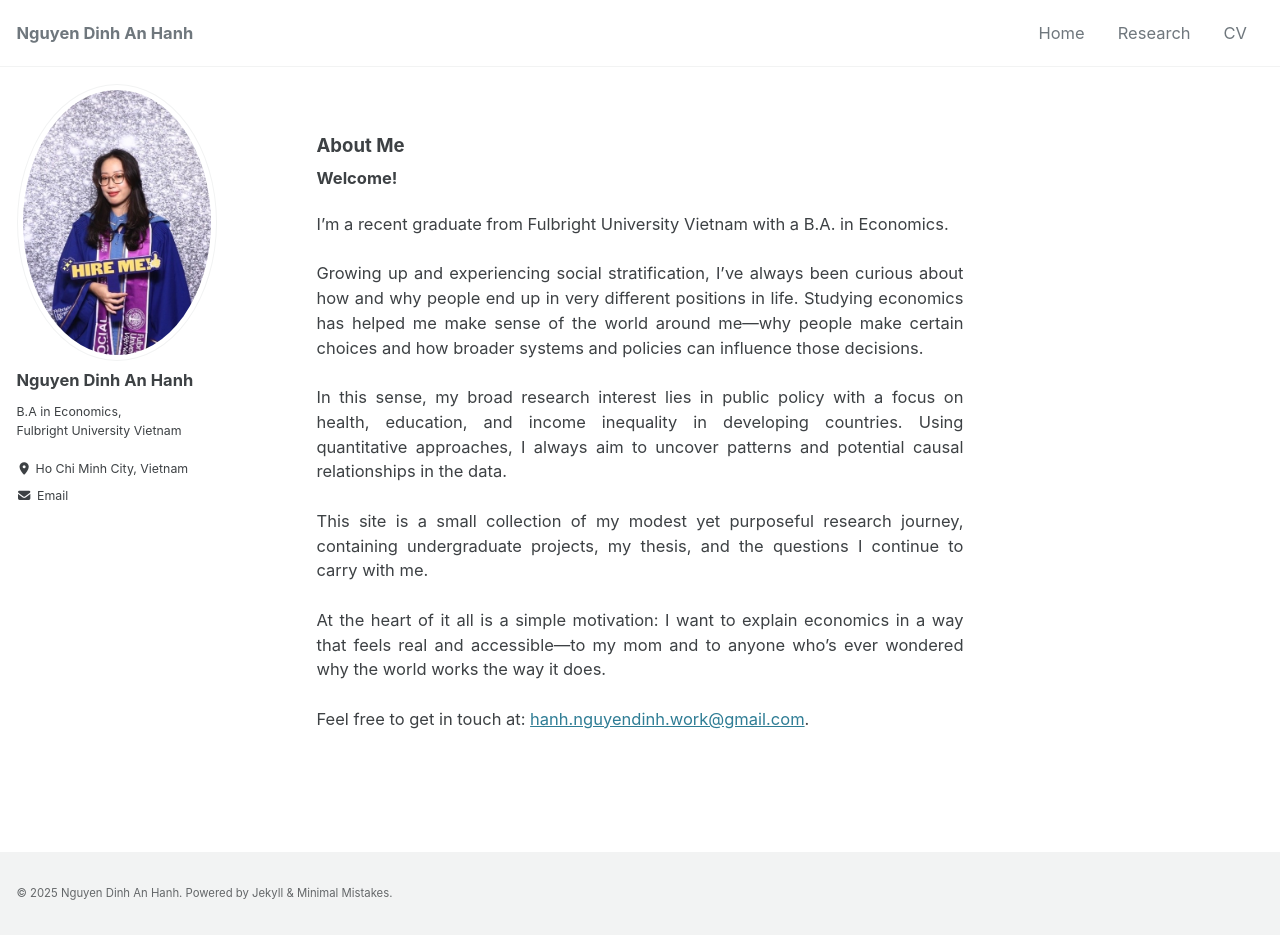
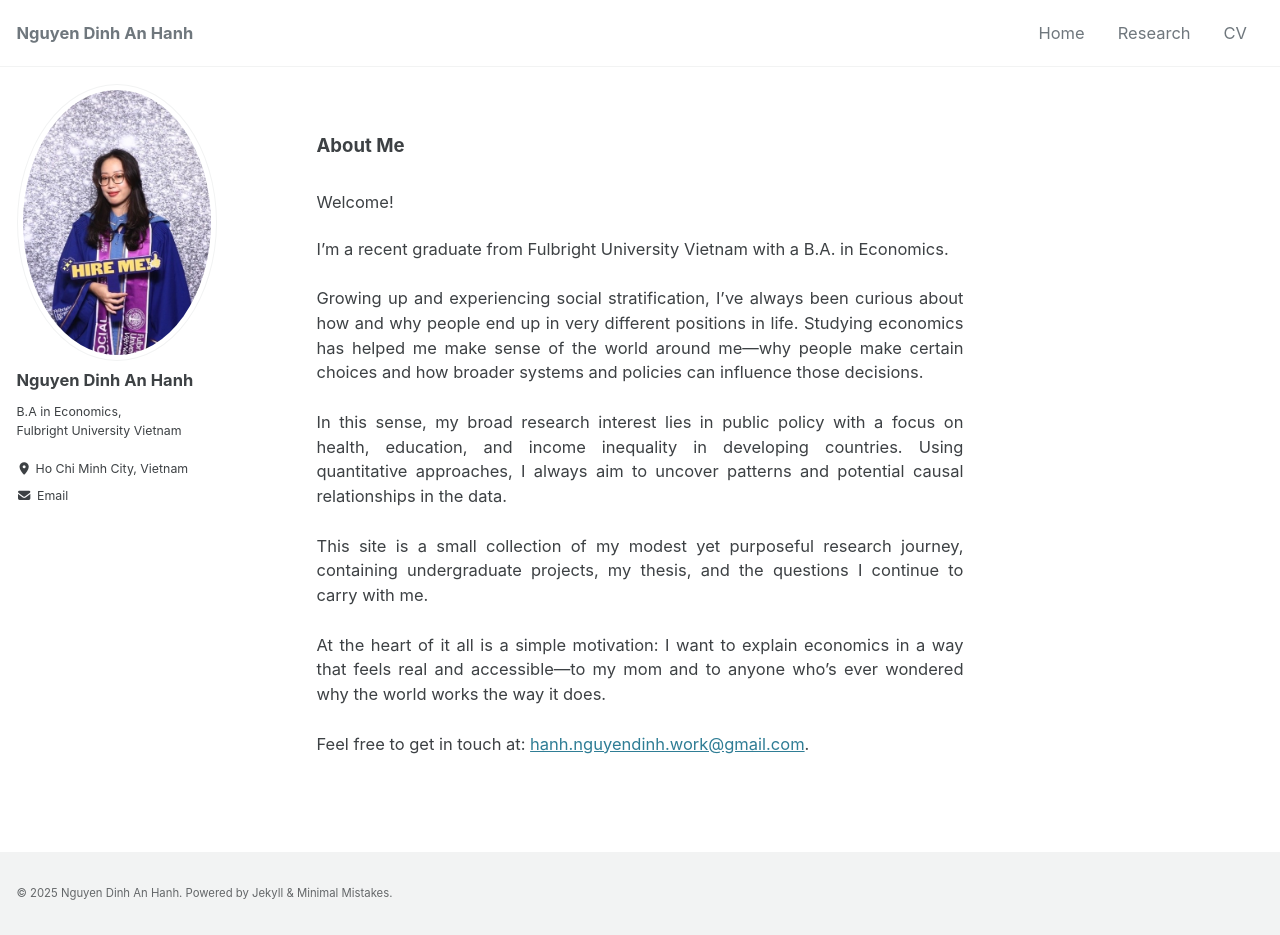
Before and after one commit to hdanguyen/hdanguyen.github.io, a Jekyll site: the page built from _pages/about.md, in a window 1280 px wide and 935 px high. Built offline with Jekyll 4.4.1, drawn with Linux system fonts in a browser that asks for light colours; cached includes are drawn as plain includes.

Commit message:
Update about.md

```diff
--- a/_pages/about.md
+++ b/_pages/about.md
@@ -17,7 +17,10 @@ redirect_from:
 
 ### About Me
 
-**Welcome!**
+<br>
+Welcome!
+<br>
+
 <p style='text-align: justify;'>
 I’m a recent graduate from Fulbright University Vietnam with a B.A. in Economics.
 <br>
```
